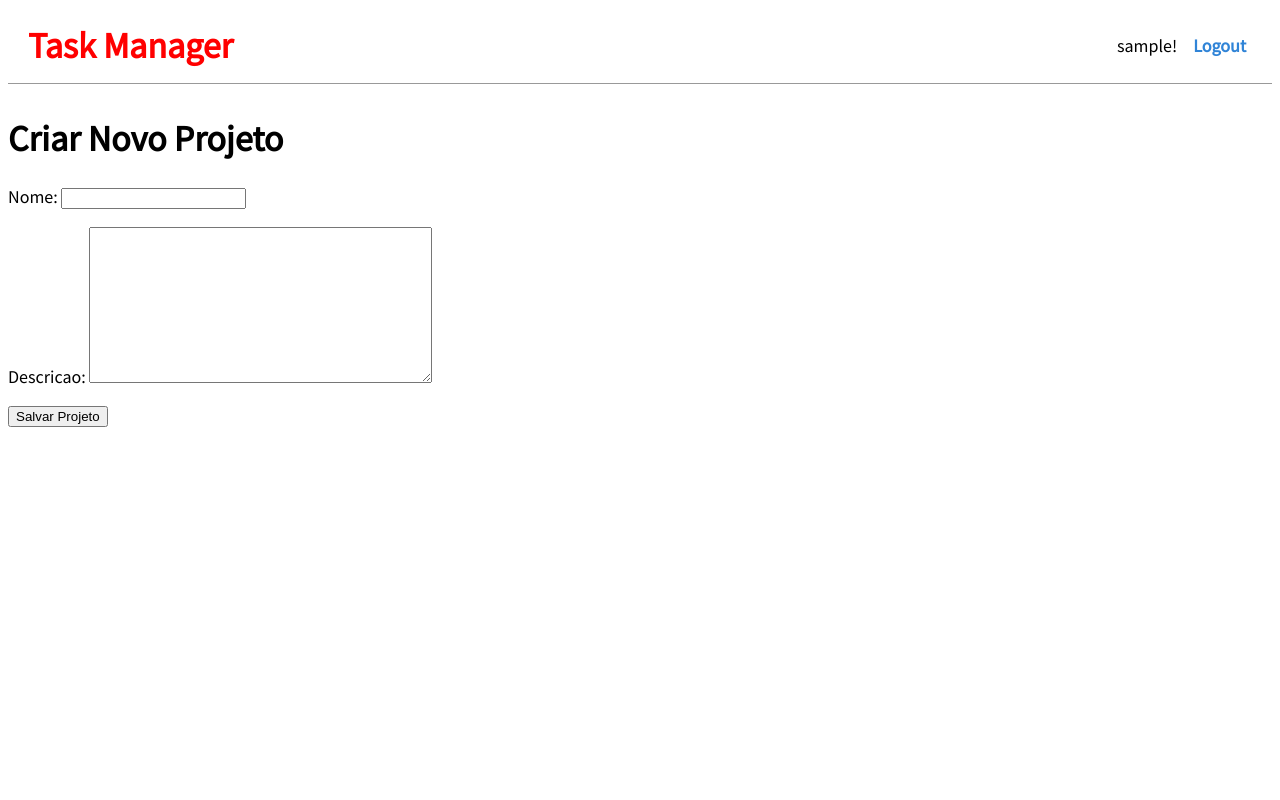
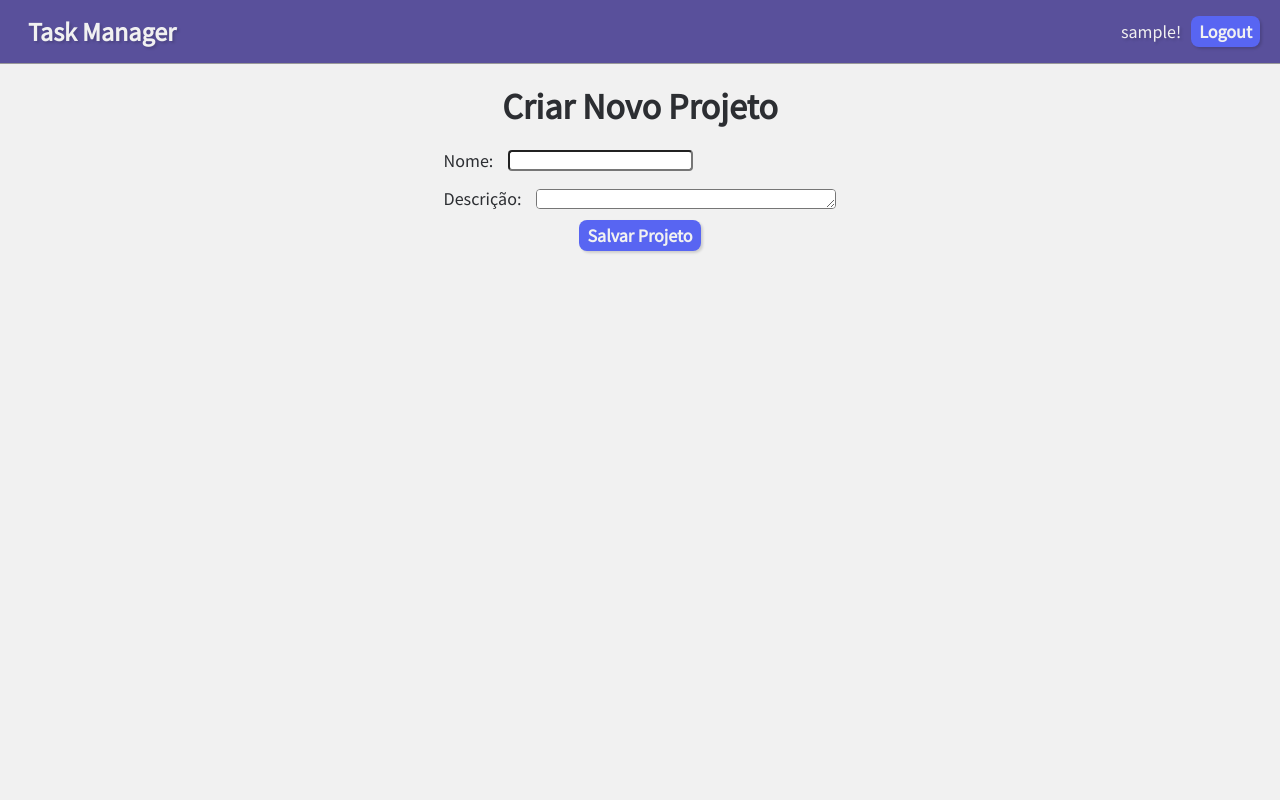
Before and after one commit to PietroFlemming-Glov3r/dw2-Task_Manager, a Django app: page /criar in a window 1280 px wide. Run offline with Django 5.2, Linux system fonts and the light colour scheme; the visitor is signed in with stand-in values (Sample User, id 1).

Commit message:
add pages css

```diff
--- a/core/forms.py
+++ b/core/forms.py
@@ -11,6 +11,9 @@ class TarefaForm(forms.ModelForm):
     class Meta:
         model = Tarefa
         fields = '__all__'
+        widgets = {
+            'prazo': forms.DateInput(attrs={'type': 'date'}),
+        }
 
 
 class ComentarioForm(forms.ModelForm):
--- a/core/models.py
+++ b/core/models.py
@@ -1,5 +1,6 @@
 from django.db import models
 from django.contrib.auth.models import User
+from django.utils import timezone
 
 class Projeto(models.Model):
     nome = models.CharField(max_length=100)
@@ -18,7 +19,7 @@ class Tarefa(models.Model):
     nome = models.CharField(max_length=100)
     descricao = models.TextField()
     responsavel = models.ForeignKey(User, on_delete=models.SET_NULL, null=True)
-    prazo = models.DateField()
+    prazo = models.DateTimeField(default=timezone.now, blank=True, null=True)
     status = models.CharField(max_length=20, choices=[('pendente', 'Pendente'), ('em progresso', 'Em Progresso'), ('concluída', 'Concluída')])
 
     def __str__(self):
--- a/core/static/css/base.css
+++ b/core/static/css/base.css
@@ -1,16 +1,14 @@
 body {
     font-family: 'Source Sans Pro', sans-serif;
     font-size: 18px;
+    margin: 0;
+    background-color: #f1f1f1;
+    color: #2c2e32;
   }
 
   header {
     border-bottom: 1px solid #999;
-    margin-bottom: 2rem;
     display: flex;
-  }
-
-  header h1 a {
-
   }
 
   .nav {
@@ -19,12 +17,18 @@ body {
     align-items: center;
     width: 100vw;
     padding: 15px 20px;
+    background: #59509b;
+    color: #f1f1f1;
   }
 
   .nav-left {
     a {
-      color: red;
+      font-size: 26px;
+      color: #f1f1f1;
+      border-radius: 8px;
+      padding: 8px;
       text-decoration: none;
+      text-shadow: 1.95px 1.95px 2.6px rgba(0, 0, 0, 0.15);
     }
 
     h1 {
@@ -37,6 +41,10 @@ body {
     align-items: center;
     justify-content: center;
     gap: 10px;
+    .user_logged {
+      text-shadow: 1.95px 1.95px 2.6px rgba(0, 0, 0, 0.15);
+
+    }
 
     p {
       margin: 0;
@@ -46,14 +54,82 @@ body {
       margin: 0;
     }
 
-    button {
-      background-color: transparent;
+    button, .loggin_button{
+      background-color: #5865f2;
+      border-radius: 8px;
       border: none;
       cursor: pointer;
       font-family: 'Source Sans Pro', sans-serif;
       font-size: 18px;
-      color: #3084d7;
+      color: #f1f1f1;
       font-weight: 600;
+      padding: 4px 8px;
+      box-shadow: rgba(0, 0, 0, 0.15) 1.95px 1.95px 2.6px;
+    }
+  }
+  .loggin_button {
+    text-decoration: none;
+  }
+
+  .content {
+    display: flex;
+    flex-direction: column;
+    margin-top: 20px;
+    padding: 0 20px;
+
+    .actions {
+      button {
+        background-color: #5865f2;
+        border-radius: 8px;
+        border: none;
+        cursor: pointer;
+        font-family: 'Source Sans Pro', sans-serif;
+        font-size: 18px;
+        font-weight: 600;
+        padding: 8px 10px;
+        box-shadow: rgba(0, 0, 0, 0.15) 1.95px 1.95px 2.6px;
+
+        a {
+          color: #f1f1f1;
+          text-decoration: none;
+        }
+      }
+    }
+
+    h1 {
+      margin: 0;
+      text-shadow: 1.95px 1.95px 2.6px rgba(0, 0, 0, 0.15);
+    }
+
+    h1.title {
+      text-align: center;
+    }
+
+    ul {
+      padding: 0;
+    }
+
+    li.item {
+      display: flex;
+      align-items: center;
+      gap: 4px;
+
+      p {
+        margin: 0;
+      }
+
+    button {
+      background-color: #5865f2;
+      border-radius: 8px;
+      border: none;
+      cursor: pointer;
+      font-family: 'Source Sans Pro', sans-serif;
+      font-size: 18px;
+      color: #f1f1f1;
+      font-weight: 600;
+      padding: 4px 8px;
+      box-shadow: rgba(0, 0, 0, 0.15) 1.95px 1.95px 2.6px;
+      }
     }
   }
 
--- /dev/null
+++ b/core/static/css/criar_projeto.css
@@ -0,0 +1,89 @@
+div.criar_projeto {
+    display: flex;
+    flex-direction: column;
+    margin-top: 20px;
+    padding: 0 20px;
+    align-items: center;
+
+    h1 {
+        margin: 0;
+        color: #2c2e32;
+      }
+
+    h1.title {
+      text-align: center;
+    }
+
+    .form{
+        display: flex;
+        flex-direction: column;
+    }
+
+    .row {
+        display: flex;
+        align-items: center;
+        gap: 15px;
+
+        select {
+          height: 20px;
+        }
+      }
+
+    .fields {
+        display: flex;
+        flex-direction: column;
+        gap: 15px;
+
+        margin-top: 20px;
+        p {
+            margin: 0;
+        }
+    }
+
+    .field {
+        display: flex;
+        align-items: center;
+        gap: 15px;
+
+        p {
+            margin: 0;
+        }
+
+        select {
+          height: 20px;
+        }
+      }
+
+    button {
+        background-color: #5865f2;
+        border-radius: 8px;
+        border: none;
+        cursor: pointer;
+        font-family: 'Source Sans Pro', sans-serif;
+        font-size: 18px;
+        color: #f1f1f1;
+        font-weight: 600;
+        padding: 4px 8px;
+        box-shadow: rgba(0, 0, 0, 0.15) 1.95px 1.95px 2.6px;
+        margin-top: 10px;
+      }
+
+    .project_save{
+        display: flex;
+        justify-content: center;
+        align-items: center;
+    }
+
+    select, input, textarea {
+        border-radius: 4px;
+    }
+
+    textarea {
+        height: 20px;
+        max-width: 300px;
+        max-height: 150px;
+        min-width: 150px;
+        min-height: 20px;
+    }
+
+}
--- a/core/templates/base.html
+++ b/core/templates/base.html
@@ -5,6 +5,8 @@
    <title>Django blog</title>
    <link href="https://fonts.googleapis.com/css?family=Source+Sans+Pro:400" rel="stylesheet">
    <link href="{% static 'css/base.css' %}" rel="stylesheet">
+   <link href="{% static 'css/criar_tarefa.css' %}" rel="stylesheet">
+   <link href="{% static 'css/criar_projeto.css' %}" rel="stylesheet">
 </head>
 
 <body>
@@ -12,27 +14,38 @@
       <header>
          <div class="nav">
             <div class="nav-left">
-               <h1><a class="teste" href="{% url 'home' %}">Task Manager</a></h1>
+               <h1><a href="{% url 'home' %}">Task Manager</a></h1>
             </div>
             <div class="nav-right">
                {% if user.is_authenticated %}
-               <p>{{ user.username }}!</p>
+               <p class="user_logged">{{ user.username }}!</p>
                <form action="{% url 'logout' %}" method="post">
                   {% csrf_token %}
                   <button type="submit">Logout</button>
                </form>
                {% else %}
-               <a href="{% url 'login' %}">Log In</a>
+               <a class="loggin_button" href="{% url 'login' %}">Login</a>
                {% endif %}
             </div>
          </div>
       </header>
       {% block content %}
       {% if user.is_authenticated %}
-      <h1>Projetos</h1>
+      <div class="content">
+         <div class="actions">
+            <h1 class="title">Projetos</h1>
+            <button class="criar_button">
+               <a href="{% url 'criar_projeto' %}">Criar Novo Projeto</a>
+            </button>
+         </div>
          <ul>
             {% for projeto in projetos %}
-         <li>{{ projeto.nome }} - {{ projeto.descricao }}</li>
+            <li class="item">
+               <p>{{ projeto.nome }} - {{ projeto.descricao }}</p>
+               <p>-</p>
+               <a href="{% url 'criar_tarefa' %}">Lista Tarefas</a>
+            </li>
+
             <ul>
                {% for tarefa in tarefas%}
                {% if tarefa.projeto == projeto %}
@@ -51,7 +64,7 @@
             <li>Não há projetos disponíveis.</li>
             {% endfor %}
          </ul>
-
+      </div>
       {% endif %}
       {% endblock content %}
    </div>
--- a/core/templates/criar_projetos.html
+++ b/core/templates/criar_projetos.html
@@ -1,12 +1,24 @@
 {% extends "base.html" %}
 
 {% block content %}
-<div>
-    <h1>Criar Novo Projeto</h1>
+<div class="criar_projeto">
+    <h1 class="title">Criar Novo Projeto</h1>
     <form method="POST">
         {% csrf_token %}
-        {{ form.as_p }}
-        <button type="submit">Salvar Projeto</button>
+        <!-- {{ form.as_p }} -->
+        <div class="fields">
+            <div class="field">
+                <p>Nome: </p>
+                {{ form.nome }}
+            </div>
+            <div class="field">
+                <p>Descrição: </p>
+                {{ form.descricao }}
+            </div>
+        </div>
+        <div class="project_save">
+            <button type="submit">Salvar Projeto</button>
+        </div>
     </form>
 </div>
 
--- a/core/urls.py
+++ b/core/urls.py
@@ -4,4 +4,5 @@ from . import views
 urlpatterns = [
     path('', views.home , name="home"),
     path('criar', views.criar_projeto, name='criar_projeto'),
+    path('criarTarefa', views.criar_tarefa, name='criar_tarefa'),
 ]
--- a/core/views.py
+++ b/core/views.py
@@ -10,7 +10,7 @@ def home(request):
     return render(request, 'base.html', {'projetos' : projetos, 'tarefa' : tarefas})
 
 def criar_projeto(request):
-    if request.method == "POST":
+    if request.method == "GET":
         form = ProjetoForm(request.POST)
         if form.is_valid():
             form.save()
@@ -18,3 +18,13 @@ def criar_projeto(request):
     else:
         form = ProjetoForm()
     return render(request, 'criar_projetos.html', {'form': form})
+
+def criar_tarefa(request):
+    if request.method == "GET":
+        form = TarefaForm(request.POST)
+        if form.is_valid():
+            form.save()
+            return redirect('/')
+    else:
+        form = ProjetoForm()
+    return render(request, 'criar_tarefas.html', {'form': form})
```
Also changed, not shown: core/static/css/criar_tarefa.css (added, +63 -0 lines), core/templates/criar_tarefas.html (added, +43 -0 lines), core/migrations/0004_alter_tarefa_prazo.py (added), core/migrations/0005_alter_tarefa_prazo.py (added). Lines whose indentation alone changed are shown as unchanged.
